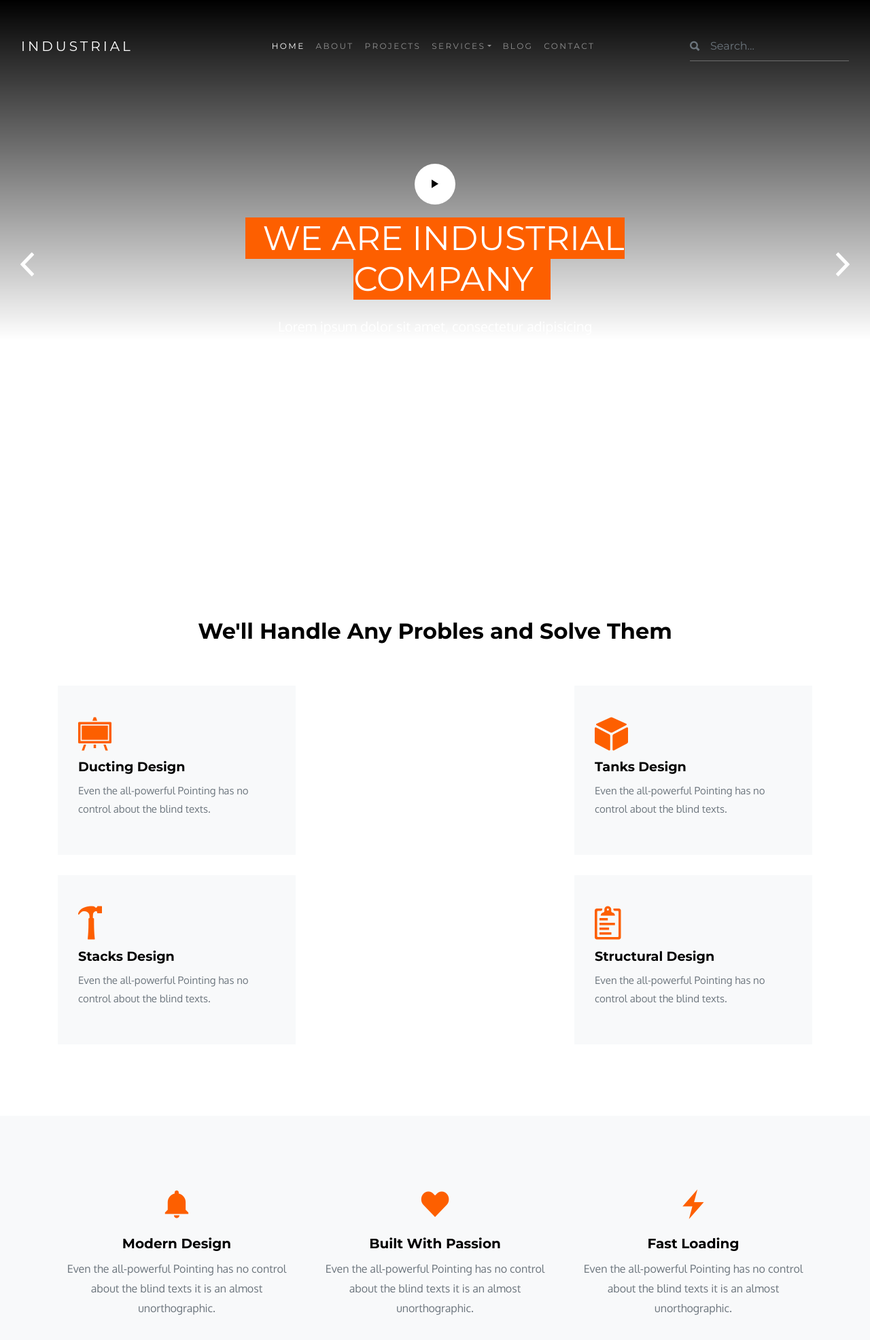
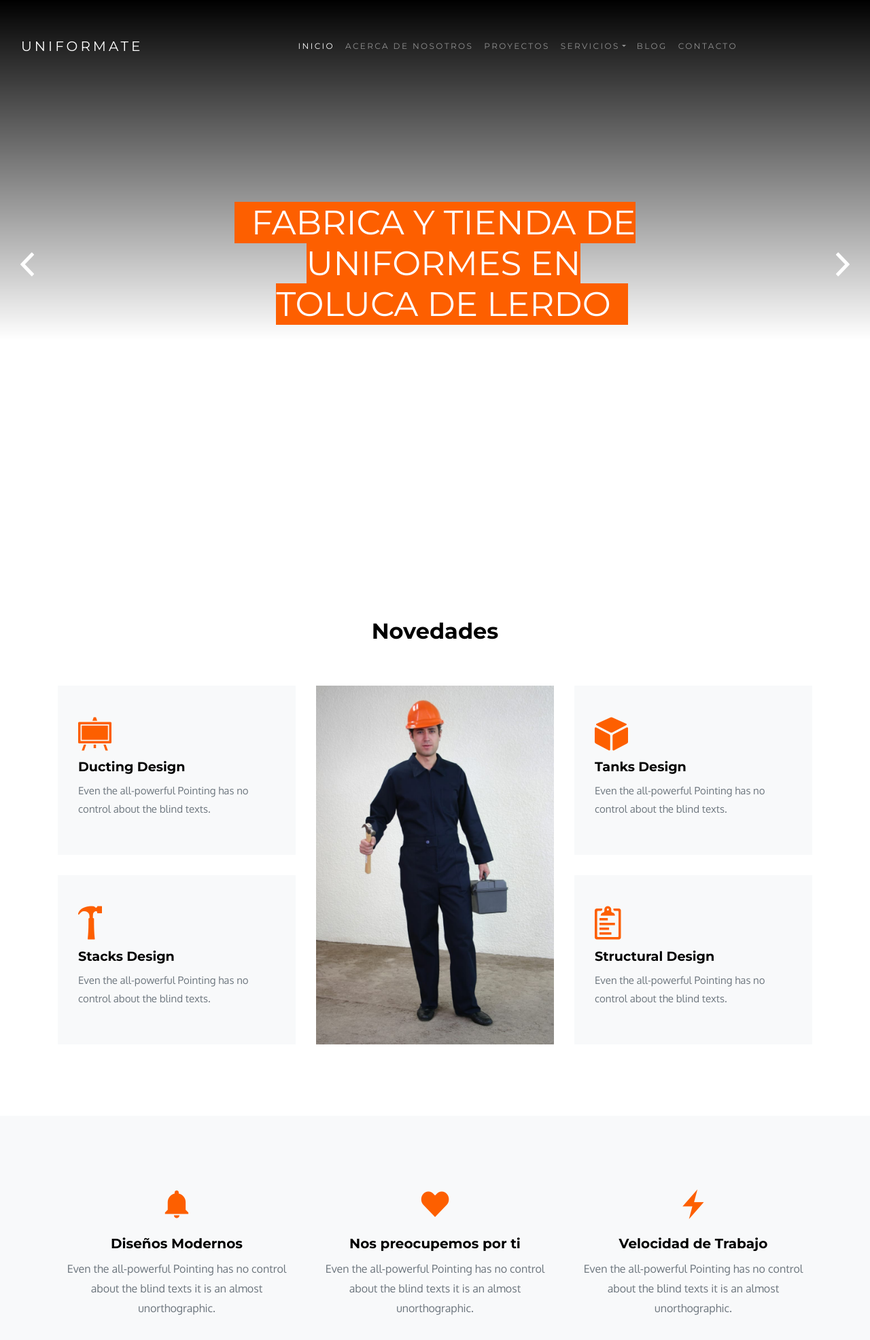
Before and after one commit to Zombiecore420/template2, a plain HTML site: page index.html in a window 1280 px wide. Shown: the top 1972 px of the page at 68% size. Drawn offline with Linux system fonts and the light colour scheme; files whose address does not match are found by name.

Commit message:
Pestaña de Inicio en proceso

```diff
--- a/index.html
+++ b/index.html
@@ -1,7 +1,7 @@
 <!DOCTYPE html>
 <html lang="en">
   <head>
-    <title>Industrial &mdash; Website Template by Colorlin</title>
+    <title>Uniformate</title>
     <meta charset="utf-8">
     <meta name="viewport" content="width=device-width, initial-scale=1, shrink-to-fit=no">
 
@@ -24,7 +24,7 @@
     <header role="banner">
       <nav class="navbar navbar-expand-lg navbar-dark bg-dark">
         <div class="container-fluid">
-          <a class="navbar-brand " href="index.html">Industrial</a>
+          <a class="navbar-brand " href="index.html">Uniformate</a>
           <button class="navbar-toggler" type="button" data-toggle="collapse" data-target="#navbarsExample05" aria-controls="navbarsExample05" aria-expanded="false" aria-label="Toggle navigation">
             <span class="navbar-toggler-icon"></span>
           </button>
@@ -32,16 +32,16 @@
           <div class="collapse navbar-collapse" id="navbarsExample05">
             <ul class="navbar-nav pl-md-5 ml-auto">
               <li class="nav-item">
-                <a class="nav-link active" href="index.html">Home</a>
+                <a class="nav-link active" href="index.html">Inicio</a>
               </li>
               <li class="nav-item">
-                <a class="nav-link" href="about.html">About</a>
+                <a class="nav-link" href="about.html">Acerca de Nosotros</a>
               </li>
               <li class="nav-item">
-                <a class="nav-link" href="projects.html">Projects</a>
+                <a class="nav-link" href="projects.html">Proyectos</a>
               </li>
               <li class="nav-item dropdown">
-                <a class="nav-link dropdown-toggle" href="services.html" id="dropdown04" data-toggle="dropdown" aria-haspopup="true" aria-expanded="false">Services</a>
+                <a class="nav-link dropdown-toggle" href="services.html" id="dropdown04" data-toggle="dropdown" aria-haspopup="true" aria-expanded="false">Servicios</a>
                 <div class="dropdown-menu" aria-labelledby="dropdown04">
                   <a class="dropdown-item" href="services.html">Architectural Design</a>
                   <a class="dropdown-item" href="services.html">Interior</a>
@@ -52,15 +52,11 @@
                 <a class="nav-link" href="blog.html">Blog</a>
               </li>
               <li class="nav-item">
-                <a class="nav-link" href="contact.html">Contact</a>
+                <a class="nav-link" href="contact.html">Contacto</a>
               </li>
             </ul>
 
             <div class="navbar-nav ml-auto">
-              <form method="post" class="search-form">
-                <span class="icon ion ion-search"></span>
-                <input type="text" class="form-control" placeholder="Search...">
-              </form>
             </div>
 
           </div>
@@ -76,9 +72,7 @@
         <div class="container">
           <div class="row slider-text align-items-center justify-content-center">
             <div class="col-lg-7 text-center col-sm-12 element-animate">
-              <div class="btn-play-wrap mx-auto"><p class="mb-4"><a href="https://vimeo.com/59256790" data-fancybox data-ratio="2" class="btn-play"><span class="ion ion-ios-play"></span></a></p></div>
-              <h1 class="mb-4"><span>We Are Industrial Company</span></h1>
-              <p class="mb-5 w-75">Lorem ipsum dolor sit amet, consectetur adipisicing elit. Alias iste ipsa excepturi nostrum sequi molestias?</p>
+              <h1 class="mb-4"><span>Fabrica y Tienda De Uniformes en Toluca de Lerdo</span></h1>
             </div>
           </div>
         </div>
@@ -88,9 +82,7 @@
         <div class="container">
           <div class="row slider-text align-items-center justify-content-center">
             <div class="col-lg-7 text-center col-sm-12 element-animate">
-              <div class="btn-play-wrap mx-auto"><p class="mb-4"><a href="https://vimeo.com/59256790" data-fancybox data-ratio="2" class="btn-play"><span class="ion ion-ios-play"></span></a></p></div>
-              <h1><span>The Best Level of Excellence in Steel Fabrication</span></h1>
-              <p class="mb-5 w-75">Lorem ipsum dolor sit amet, consectetur adipisicing elit. Molestiae fuga, hic quae molestias aperiam deserunt!</p>
+              <h1><span>La excelencia en fabricación de Ropa de todo tipo.</span></h1>
             </div>
           </div>
         </div>
@@ -106,12 +98,12 @@
       <div class="container">
         <div class="row mb-5">
           <div class="col-12 text-center">
-            <h2>We'll Handle Any Probles and Solve Them</h2>
+            <h2>Novedades</h2>
           </div>
         </div>
         <div class="row align-items-stretch">
           <div class="col-lg-4 order-lg-2">
-            <div class="scaling-image h-100"><div class="frame h-100"><div class="feature-img-bg h-100" style="background-image: url('images/industrial_feature_1.jpg');"></div></div></div>
+            <div class="scaling-image h-100"><div class="frame h-100"><div class="feature-img-bg h-100" style="background-image: url('images/Trabajador.jpg');"></div></div></div>
           </div>
 
           <div class="col-md-6 col-lg-4 feature-1-wrap d-md-flex flex-md-column order-lg-1" >
@@ -165,7 +157,7 @@
             <div class="media block-6 d-block text-center">
               <div class="icon mb-3"><span class="ion-android-notifications text-primary"></span></div>
               <div class="media-body">
-                <h3 class="heading">Modern Design</h3>
+                <h3 class="heading">Diseños Modernos</h3>
                 <p>Even the all-powerful Pointing has no control about the blind texts it is an almost unorthographic.</p>
               </div>
             </div>
@@ -175,7 +167,7 @@
             <div class="media block-6 d-block text-center">
               <div class="icon mb-3"><span class="ion-heart text-primary"></span></div>
               <div class="media-body">
-                <h3 class="heading">Built With Passion</h3>
+                <h3 class="heading">Nos preocupemos por ti</h3>
                 <p>Even the all-powerful Pointing has no control about the blind texts it is an almost unorthographic.</p>
               </div>
             </div>
@@ -185,7 +177,7 @@
             <div class="media block-6 d-block text-center">
               <div class="icon mb-3"><span class="ion-flash text-primary"></span></div>
               <div class="media-body">
-                <h3 class="heading">Fast Loading</h3>
+                <h3 class="heading">Velocidad de Trabajo</h3>
                 <p>Even the all-powerful Pointing has no control about the blind texts it is an almost unorthographic.</p>
               </div>
             </div>
```
Also changed, not shown: images/Trabajador.jpg (added).
